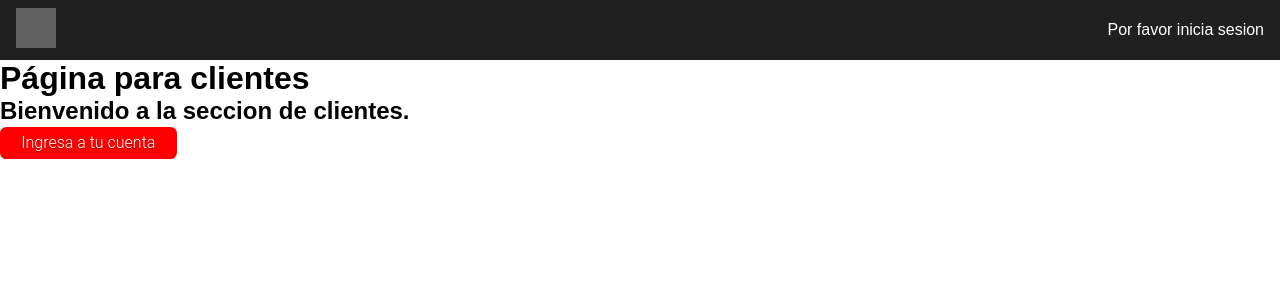
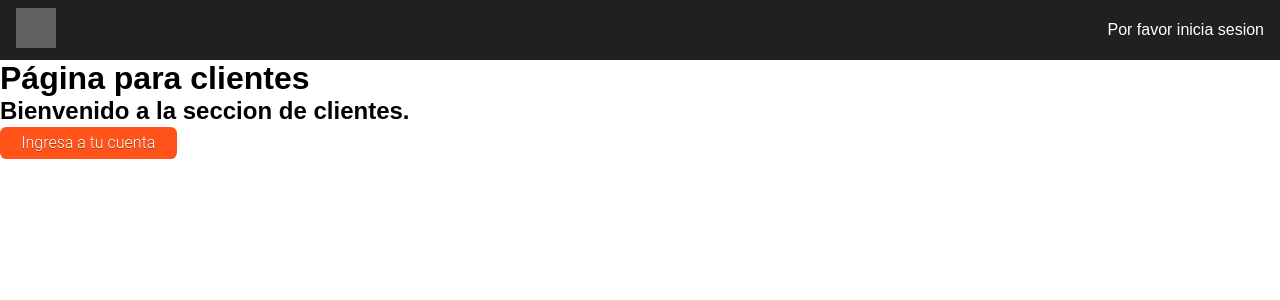
Before and after one commit to fermx3/perfectapp, a Next.js app: page /cliente in a window 1280 px wide. Shown: the top 300 px of the page. Built offline with nearby package versions, Linux system fonts and the light colour scheme; no server answers; grey boxes are pictures that could not be loaded.

Commit message:
add variables

```diff
--- a/components/button.module.scss
+++ b/components/button.module.scss
@@ -1,5 +1,6 @@
+@import '@/styles/variables';
 .button {
-  background-color: red;
+  background-color: $primary-color;
   display: inline-block;
   padding: 0.3em 1.2em;
   margin: 0.1em auto;
--- a/pages/_app.js
+++ b/pages/_app.js
@@ -2,7 +2,7 @@
 import { ClienteEnBaseProvider } from '@/store/clienteEnBase.context';
 import { StageProvider } from '@/store/stage.context';
 import { UserProvider } from '@/store/user-context';
-import '@/styles/globals.css';
+import '@/styles/globals.scss';
 
 import { SessionProvider } from 'next-auth/react';
 
--- a/styles/globals.css
+++ b/styles/globals.scss
@@ -74,6 +74,7 @@
 }
 
 */
+
 * {
   box-sizing: border-box;
   padding: 0;
--- /dev/null
+++ b/styles/variables.scss
@@ -0,0 +1 @@
+$primary-color: #ff531a;
```
